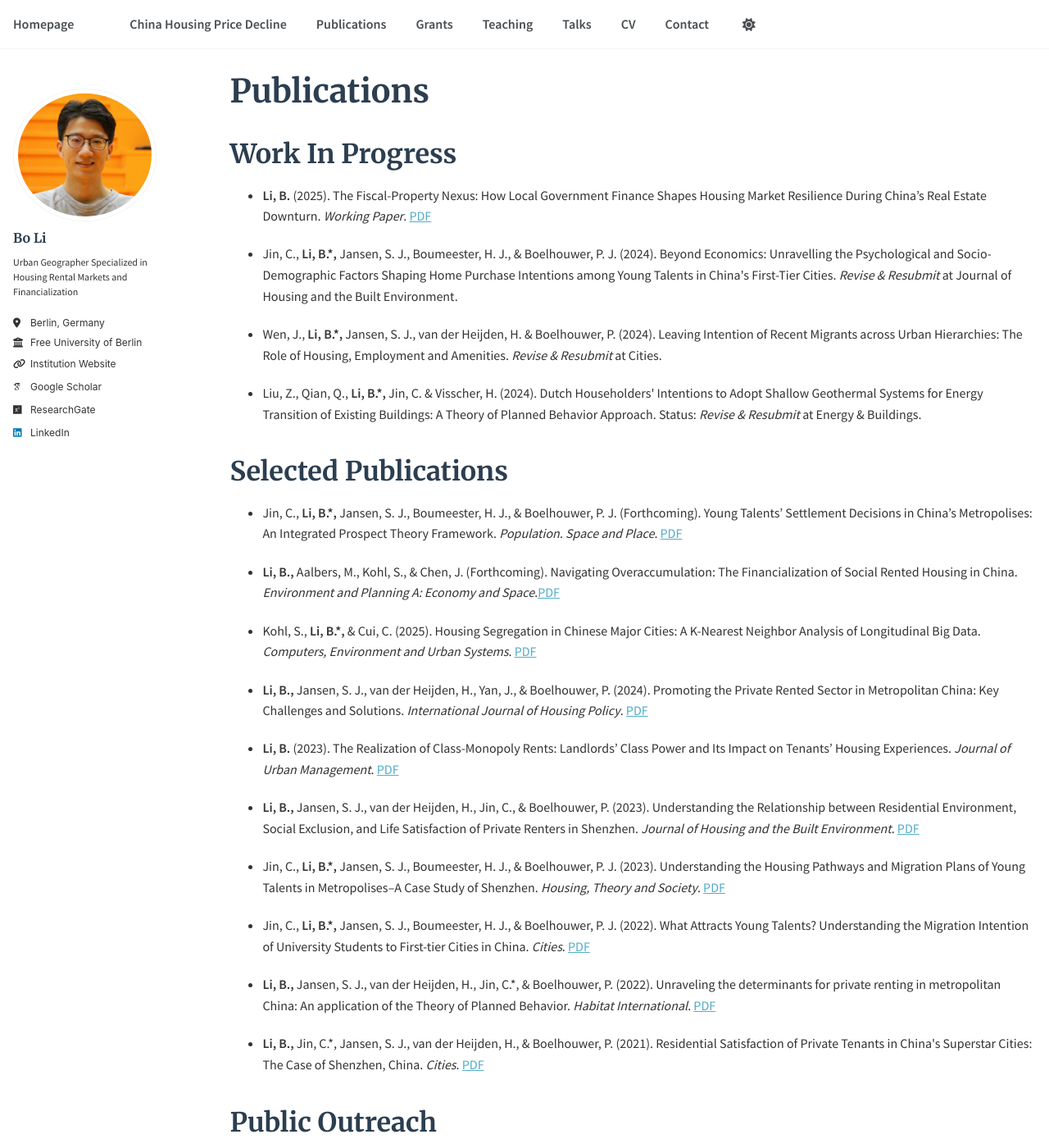
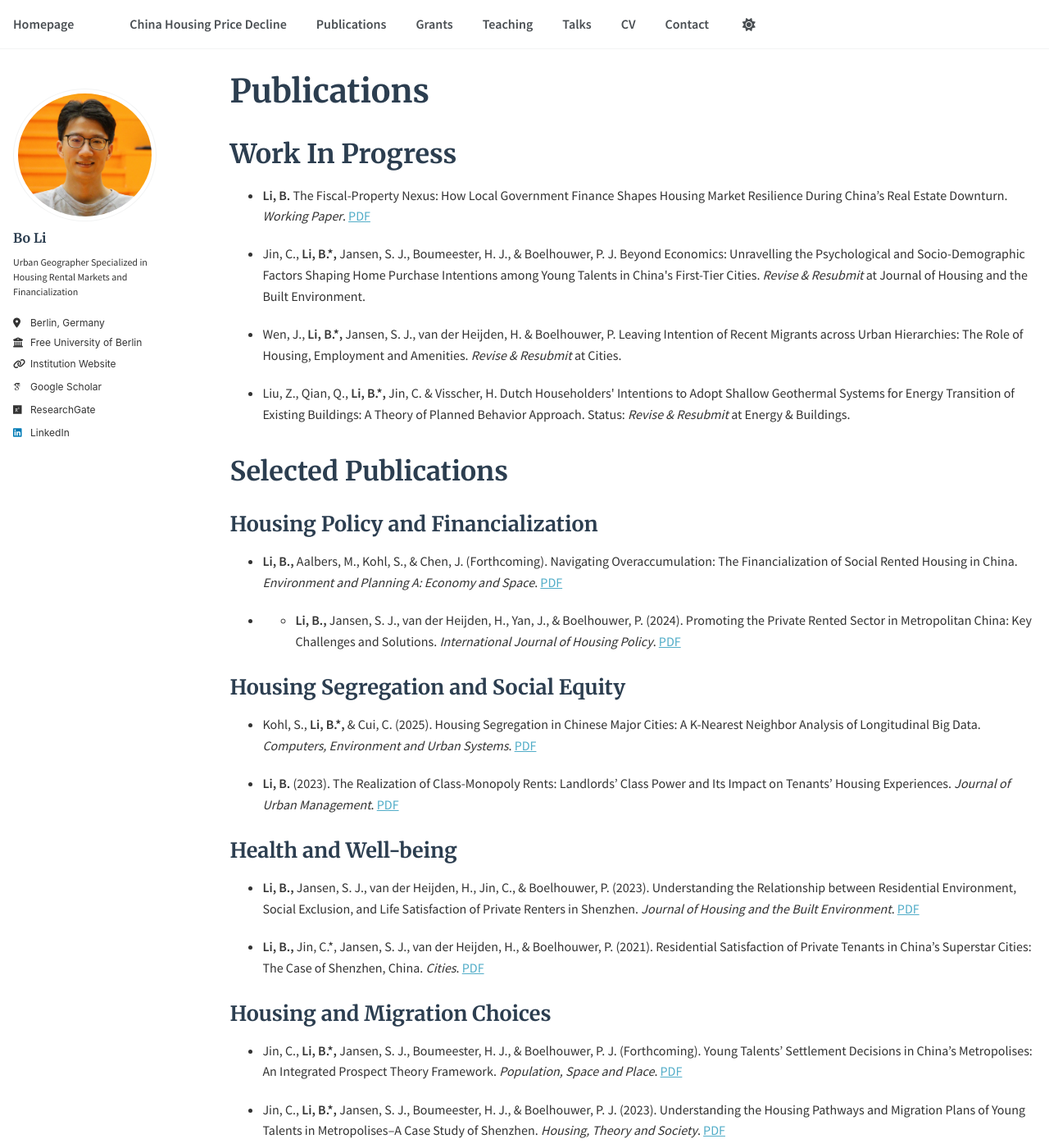
Before and after one commit to housingforall/housingforall.github.io, a Jekyll site: the page built from _pages/publications.md, in a window 1280 px wide and 1400 px high. Shown: the whole window at 82% size. Built offline with Jekyll 4.4.1, drawn with Linux system fonts in a browser that asks for light colours; some web fonts are replaced; some of the changed text lies outside the part shown.

Commit message:
Update publications.md

```diff
--- a/_pages/publications.md
+++ b/_pages/publications.md
@@ -6,36 +6,49 @@ author_profile: true
 ---
 ## Work In Progress
 
-* **Li, B.** (2025). The Fiscal-Property Nexus: How Local Government Finance Shapes Housing Market Resilience During China's Real Estate Downturn. *Working Paper*. [PDF](https://housingforall.github.io/files/manustript_07_02.pdf)
+* **Li, B.**  The Fiscal-Property Nexus: How Local Government Finance Shapes Housing Market Resilience During China's Real Estate Downturn. *Working Paper*. [PDF](https://housingforall.github.io/files/manustript_07_02.pdf)
 
-* Jin, C., **Li, B.\*,** Jansen, S. J., Boumeester, H. J., & Boelhouwer, P. J. (2024). Beyond Economics: Unravelling the Psychological and Socio-Demographic Factors Shaping Home Purchase Intentions among Young Talents in China\'s First-Tier Cities. *Revise & Resubmit* at Journal of Housing and the Built Environment.
+* Jin, C., **Li, B.\*,** Jansen, S. J., Boumeester, H. J., & Boelhouwer, P. J.  Beyond Economics: Unravelling the Psychological and Socio-Demographic Factors Shaping Home Purchase Intentions among Young Talents in China\'s First-Tier Cities. *Revise & Resubmit* at Journal of Housing and the Built Environment.
 
-* Wen, J., **Li, B.\*,** Jansen, S. J., van der Heijden, H. & Boelhouwer, P. (2024). Leaving Intention of Recent Migrants across Urban Hierarchies: The Role of Housing, Employment and Amenities. *Revise & Resubmit* at Cities.
+* Wen, J., **Li, B.\*,** Jansen, S. J., van der Heijden, H. & Boelhouwer, P.  Leaving Intention of Recent Migrants across Urban Hierarchies: The Role of Housing, Employment and Amenities. *Revise & Resubmit* at Cities.
 
-* Liu, Z., Qian, Q., **Li, B.\*,** Jin, C. & Visscher, H. (2024). Dutch Householders\' Intentions to Adopt Shallow Geothermal Systems for Energy Transition of Existing Buildings: A Theory of Planned Behavior Approach. Status: *Revise & Resubmit* at Energy & Buildings.
+* Liu, Z., Qian, Q., **Li, B.\*,** Jin, C. & Visscher, H.  Dutch Householders\' Intentions to Adopt Shallow Geothermal Systems for Energy Transition of Existing Buildings: A Theory of Planned Behavior Approach. Status: *Revise & Resubmit* at Energy & Buildings.
 
 ## Selected Publications
 
-* Jin, C., **Li, B.\*,** Jansen, S. J., Boumeester, H. J., & Boelhouwer, P. J. (Forthcoming). Young Talents' Settlement Decisions in China's Metropolises: An Integrated Prospect Theory Framework. *Population. Space and Place*. [PDF](https://housingforall.github.io/files/psp_public_version.pdf)
+### Housing Policy and Financialization
 
-* **Li, B.,** Aalbers, M., Kohl, S., & Chen, J. (Forthcoming). Navigating Overaccumulation: The Financialization of Social Rented Housing in China. *Environment and Planning A: Economy and Space*.[PDF](https://housingforall.github.io/files/epa-public-version.pdf)
+* **Li, B.,** Aalbers, M., Kohl, S., & Chen, J. (Forthcoming). Navigating Overaccumulation: The Financialization of Social Rented Housing in China. *Environment and Planning A: Economy and Space*. [PDF](https://housingforall.github.io/files/epa-public-version.pdf)
+
+* * **Li, B.,** Jansen, S. J., van der Heijden, H., Yan, J., & Boelhouwer, P. (2024). Promoting the Private Rented Sector in Metropolitan China: Key Challenges and Solutions. *International Journal of Housing Policy*. [PDF](https://housingforall.github.io/files/ijhp-2024.pdf)
+
+### Housing Segregation and Social Equity
 
 * Kohl, S., **Li, B.\*,** & Cui, C. (2025). Housing Segregation in Chinese Major Cities: A K-Nearest Neighbor Analysis of Longitudinal Big Data. *Computers, Environment and Urban Systems*. [PDF](https://housingforall.github.io/files/ceus_2025.pdf)
 
-* **Li, B.,** Jansen, S. J., van der Heijden, H., Yan, J., & Boelhouwer, P. (2024). Promoting the Private Rented Sector in Metropolitan China: Key Challenges and Solutions. *International Journal of Housing Policy*. [PDF](https://housingforall.github.io/files/ijhp-2024.pdf)
+* **Li, B.** (2023). The Realization of Class-Monopoly Rents: Landlords' Class Power and Its Impact on Tenants' Housing Experiences. *Journal of Urban Management*. [PDF](https://housingforall.github.io/files/jum_2023.pdf)
 
-* **Li, B.** (2023). The Realization of Class-Monopoly Rents: Landlords' Class Power and Its Impact on Tenants' Housing Experiences. *Journal of Urban Management*. [PDF](https://housingforall.github.io/files/jum_2023.pdf)
+### Health and Well-being
 
 * **Li, B.,** Jansen, S. J., van der Heijden, H., Jin, C., & Boelhouwer, P. (2023). Understanding the Relationship between Residential Environment, Social Exclusion, and Life Satisfaction of Private Renters in Shenzhen. *Journal of Housing and the Built Environment*. [PDF](https://housingforall.github.io/files/hbe_2023.pdf)
 
+* **Li, B.,** Jin, C.\*, Jansen, S. J., van der Heijden, H., & Boelhouwer, P. (2021). Residential Satisfaction of Private Tenants in China's Superstar Cities: The Case of Shenzhen, China. *Cities*. [PDF](https://housingforall.github.io/files/cities_2021.pdf)
+
+
+### Housing and Migration Choices
+
+* Jin, C., **Li, B.\*,** Jansen, S. J., Boumeester, H. J., & Boelhouwer, P. J. (Forthcoming). Young Talents' Settlement Decisions in China's Metropolises: An Integrated Prospect Theory Framework. *Population, Space and Place*. [PDF](https://housingforall.github.io/files/psp_public_version.pdf)
+
 * Jin, C., **Li, B.\*,** Jansen, S. J., Boumeester, H. J., & Boelhouwer, P. J. (2023). Understanding the Housing Pathways and Migration Plans of Young Talents in Metropolises--A Case Study of Shenzhen. *Housing, Theory and Society*. [PDF](https://housingforall.github.io/files/hts_2023.pdf)
+
+* **Li, B.,** Jansen, S. J., van der Heijden, H., Jin, C.\*, & Boelhouwer, P. (2022). Unraveling the determinants for private renting in metropolitan China: An application of the Theory of Planned Behavior. *Habitat International*. [PDF](https://housingforall.github.io/files/hi_2022.pdf)
 
 * Jin, C., **Li, B.\*,** Jansen, S. J., Boumeester, H. J., & Boelhouwer, P. J. (2022). What Attracts Young Talents? Understanding the Migration Intention of University Students to First-tier Cities in China. *Cities*. [PDF](https://housingforall.github.io/files/cities_2022.pdf)
 
-* **Li, B.,** Jansen, S. J., van der Heijden, H., Jin, C.\*, & Boelhouwer, P. (2022). Unraveling the determinants for private renting in metropolitan China: An application of the Theory of Planned Behavior. *Habitat International*. [PDF](https://housingforall.github.io/files/hi_2022.pdf)
+### Circular Economy and Energy Transition
 
-* **Li, B.,** Jin, C.\*, Jansen, S. J., van der Heijden, H., & Boelhouwer, P. (2021). Residential Satisfaction of Private Tenants in China\'s Superstar Cities: The Case of Shenzhen, China. *Cities*. [PDF](https://housingforall.github.io/files/cities_2021.pdf)
+* Li, B., Xiang, P., Hu, M., Zhang, C., & Dong, L. (2017). The vulnerability of industrial symbiosis: A case study of Qijiang Industrial Park, China. *Journal of Cleaner Production*. [PDF](https://housingforall.github.io/files/jcp_2017.pdf)
 
-## Public Outreach
+### Public Outreach
 
 * **Li, B.,** Kohl, S. (2025). Why Do Most Germans Rent? — Insights from a "Rental-Dominant" Country. (为何大部分德国人租房？——"以租为主"国家的经验与启示). In Chinese. Published on WeChat Platform. [link](https://mp.weixin.qq.com/s/lfs16iBYj-xZMBZ1mKtIMA)
```
